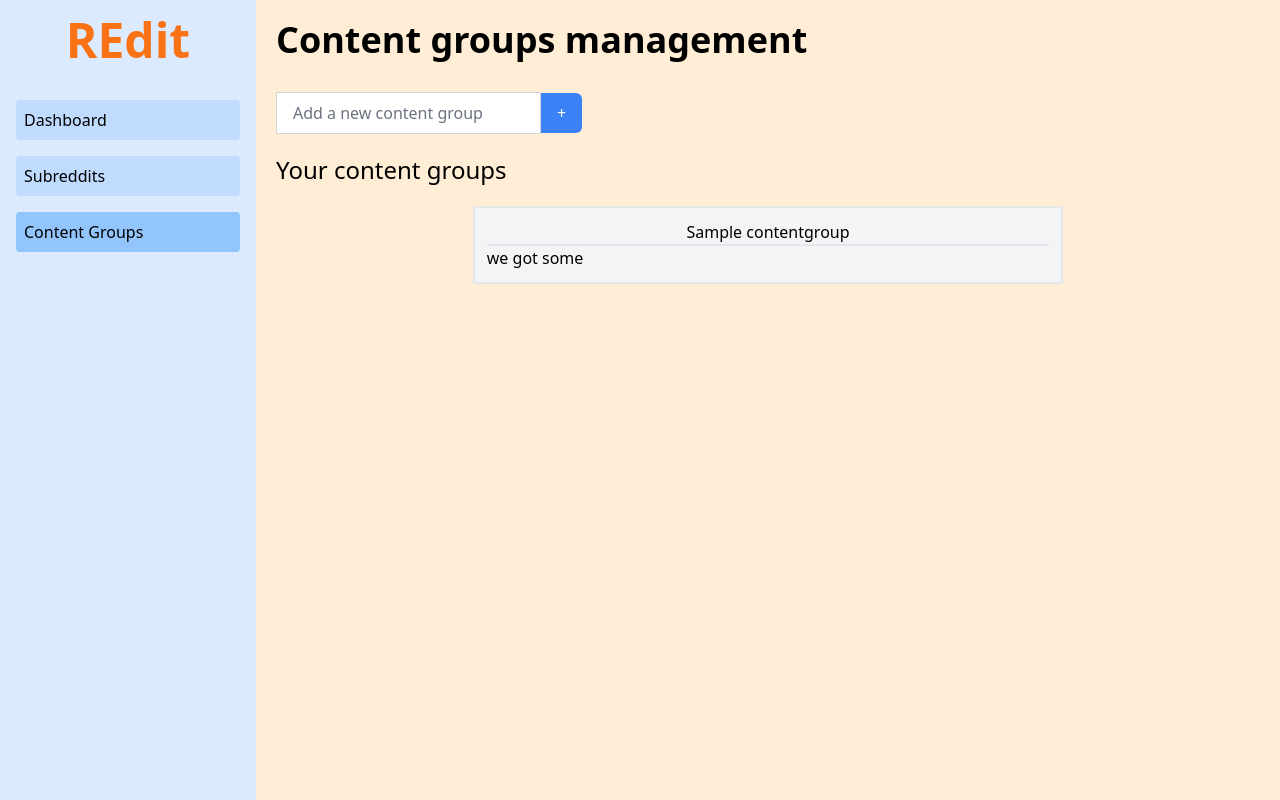
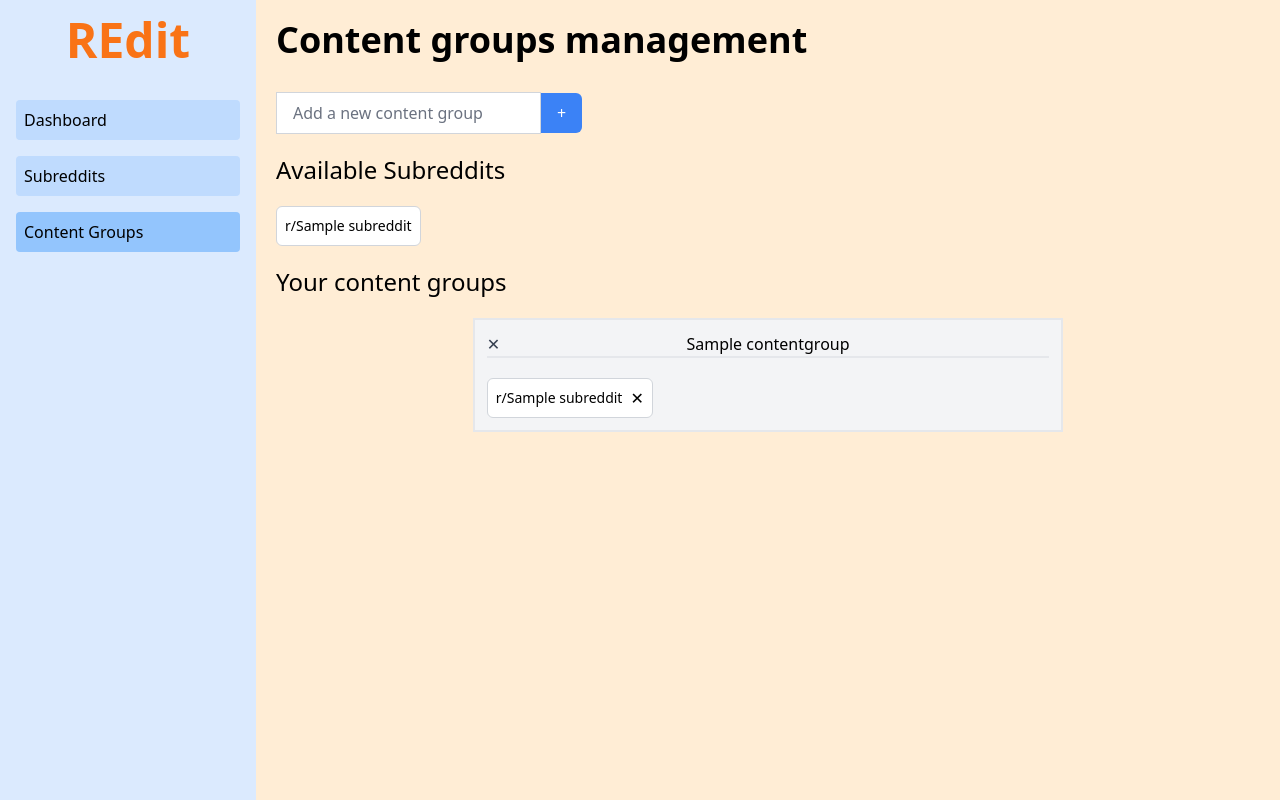
Before and after one commit to const-dominik/REdit, a Django app: page /subreddits/groups/ in a window 1280 px wide. Run offline with Django 4.2, Linux system fonts and the light colour scheme; tables that the repository leaves empty hold one stand-in row (values such as "Sample post"); some libraries are stand-ins or nearby versions.

Commit message:
added drf and removing

```diff
--- a/package.json
+++ b/package.json
@@ -8,5 +8,8 @@
   },
   "keywords": [],
   "author": "",
-  "license": "ISC"
+  "license": "ISC",
+  "dependencies": {
+    "r_edit": "file:"
+  }
 }
--- a/posts/urls.py
+++ b/posts/urls.py
@@ -1,5 +1,9 @@
 from django.urls import path
-from posts.views import SubredditList, ContentGroupList
+from posts.views import (
+    SubredditList,
+    ContentGroupList,
+)
+
 
 urlpatterns = [
     path("", SubredditList.as_view(), name="subreddits"),
--- a/posts/views.py
+++ b/posts/views.py
@@ -2,6 +2,10 @@ from django.views.generic import ListView
 from posts.models import Subreddit, ContentGroup
 from posts.forms import SubredditForm, ContentGroupForm
 from django.shortcuts import render, redirect
+from posts.serializers import SubredditSerializer, ContentGroupSerializer
+from rest_framework import viewsets
+from django.http import JsonResponse
+import json
 
 
 class SubredditList(ListView):
@@ -24,6 +28,11 @@ class SubredditList(ListView):
         return redirect("subreddits")
 
 
+class SubredditViewSet(viewsets.ModelViewSet):
+    queryset = Subreddit.objects.all()
+    serializer_class = SubredditSerializer
+
+
 class ContentGroupList(ListView):
     model = ContentGroup
     template_name = "posts/groups.html"
@@ -31,14 +40,38 @@ class ContentGroupList(ListView):
     def get_context_data(self, **kwargs):
         context = super().get_context_data(**kwargs)
         context["page_name"] = "groups"
+        context["subreddits_available"] = Subreddit.objects.all()
         context["form"] = ContentGroupForm
 
         return context
 
     def post(self, request, *args, **kwargs):
-        content_groups_form = ContentGroupForm(request.POST)
+        if request.POST:
+            content_groups_form = ContentGroupForm(request.POST)
 
-        if content_groups_form.is_valid():
-            content_groups_form.save()
+            if content_groups_form.is_valid():
+                content_groups_form.save()
+
+        elif request.body:
+            data = json.loads(request.body)
+            group_id = data["group_id"]
+            subreddit_id = data["subreddit_id"]
+            try:
+                subreddit = Subreddit.objects.get(id=subreddit_id)
+                group = ContentGroup.objects.get(id=group_id)
+                if group.subreddits.filter(id=subreddit_id).exists():
+                    group.subreddits.remove(subreddit)
+                else:
+                    group.subreddits.add(subreddit)
+                return JsonResponse({"success": True})
+            except (Subreddit.DoesNotExist, ContentGroup.DoesNotExist):
+                return JsonResponse(
+                    {"success": False, "error": "Subreddit or Content Group not found."}
+                )
 
         return redirect("contentgroups")
+
+
+class ContentGroupViewSet(viewsets.ModelViewSet):
+    queryset = ContentGroup.objects.all()
+    serializer_class = ContentGroupSerializer
--- a/pyproject.toml
+++ b/pyproject.toml
@@ -12,6 +12,8 @@ python = "^3.10"
 poethepoet = "^0.29.0"
 django = "^5.1.2"
 django-tailwind = {extras = ["reload"], version = "^3.8.0"}
+djangorestframework = "^3.15.2"
+django-extensions = "^3.2.3"
 
 [tool.poe.tasks.start]
 help = "Starts the development server"
@@ -29,6 +31,10 @@ cmd = "poetry run python manage.py migrate"
 help = "Makes new migrations"
 cmd = "poetry run python manage.py makemigrations"
 
+[tool.poe.tasks.urls]
+help = "Shows available urls"
+cmd = "poetry run python manage.py show_urls"
+
 
 [tool.poe.tasks.reset-db]
 help = "Resets db"
--- a/r_edit/settings.py
+++ b/r_edit/settings.py
@@ -30,6 +30,8 @@ INSTALLED_APPS = [
     "tailwind",
     "theme",
     "django_browser_reload",
+    "rest_framework",
+    "django_extensions",
 ]
 
 R_EDIT_APPS = ["dashboard.apps.DashboardConfig", "posts.apps.PostsConfig"]
--- a/r_edit/urls.py
+++ b/r_edit/urls.py
@@ -1,9 +1,17 @@
 from django.contrib import admin
 from django.urls import path, include
+
+from rest_framework import routers
+from posts.views import SubredditViewSet, ContentGroupViewSet
+
+router = routers.SimpleRouter()
+router.register(r"subreddits", SubredditViewSet)
+router.register(r"groups", ContentGroupViewSet)
 
 urlpatterns = [
     path("admin/", admin.site.urls),
     path("dashboard/", include("dashboard.urls"), name="dashboard"),
     path("subreddits/", include("posts.urls"), name="posts"),
     path("__reload__/", include("django_browser_reload.urls")),
+    path("api/", include(router.urls)),
 ]
--- a/templates/posts/groups.html
+++ b/templates/posts/groups.html
@@ -5,6 +5,7 @@
 {% block content %}
 <div class="h-screen p-5">
     <h1 class="text-4xl mb-6 font-bold">Content groups management</h1>
+
     <div class="mt-8">
         <form action="" method="POST" class="flex items-center">
             {% csrf_token %}
@@ -15,21 +16,107 @@
             </button>
         </form>
     </div>
+
+    {% if subreddits_available.count %}
+        <h3 class="text-2xl my-5">Available Subreddits</h3>
+        <div class="mt-5 flex gap-1">
+            {% for subreddit in subreddits_available %}
+                <div class="bg-white border border-gray-300 rounded-md p-2 flex justify-center items-center h-10 cursor-grab"
+                    draggable="true"
+                    data-subreddit-id="{{ subreddit.id }}"
+                    ondragstart="handleDragStart(event)">
+                    <div class="text-sm font-medium text-center">r/{{ subreddit.name }}</div>
+                </div>
+            {% empty %}
+                <p class="text-gray-500">No subreddits available.</p>
+            {% endfor %}
+        </div>
+    {% endif %}
+
     {% if object_list %}
         <h3 class="text-2xl my-5">Your content groups</h3>
         <div class="h-1/2 overflow-y-auto">
             {% for group in object_list %}
-                    <div class="w-3/5 border-2 bg-gray-100 m-auto p-3 mb-5">
-                        <h5 class="text-center font-medium">{{group.name}}</h5>
+                <div class="w-3/5 border-2 bg-gray-100 m-auto p-3 mb-5"
+                     ondrop="handleDrop(event, '{{ group.id }}')"
+                     ondragover="allowDrop(event)">
+                     <div class="relative flex items-center">
+                        <div class="absolute left-0 cursor-pointer text-gray-700" onclick="removeGroup(event, '{{ group.id }}')">&#10005;</div>
+                        <h5 class="flex-1 text-center font-medium">{{ group.name }}</h5>
+                    </div>
                     <div class="border"></div>
+                    <div class="subreddits-list mt-3">
                         {% if group.subreddits.exists %}
-                            we got some
+                            <div class="mt-5 flex gap-1">
+                            {% for subreddit in group.subreddits.all %}
+                                <div class="bg-white border border-gray-300 rounded-md p-2 flex justify-center items-center h-10">
+                                    <a href="{{subreddit.url}}" target="_blank" class="text-sm font-medium text-center">r/{{ subreddit.name }}</a>
+                                    <div class="ml-2 cursor-pointer" onclick="handleClick(event, '{{ subreddit.id }}', '{{ group.id }}')">&#10005;</div>
+                                </div>
+                            {% endfor %}
+                            </div>
                         {% else %}
                             <p class="text-center mt-3">This group is empty.</p>
                         {% endif %}
+                    </div>
                 </div>
             {% endfor %}
         </div>
     {% endif %}
 </div>
+
+<script>
+    const handleDragStart = (event) => {
+        event.dataTransfer.setData("subredditId", event.target.getAttribute("data-subreddit-id"));
+    }
+
+    const allowDrop = (event) => {
+        event.preventDefault();
+    }
+
+    const handleDrop = async (event, groupId) => {
+        event.preventDefault();
+        const subredditId = event.dataTransfer.getData("subredditId");
+
+        const response = await fetch("{% url 'contentgroups' %}", {
+            method: "POST",
+            headers: {
+                "Content-Type": "application/json",
+                "X-CSRFToken": "{{ csrf_token }}"
+            },
+            body: JSON.stringify({ "subreddit_id": subredditId, "group_id": groupId })
+        })
+        const data = await response.json()
+        if (data.success)
+            location.reload();
+    }
+
+    const handleClick = async (event, subredditId, groupId) => {
+        const response = await fetch("{% url 'contentgroups' %}", {
+            method: "POST",
+            headers: {
+                "Content-Type": "application/json",
+                "X-CSRFToken": "{{ csrf_token }}"
+            },
+            body: JSON.stringify({ "subreddit_id": subredditId, "group_id": groupId })
+        })
+        const data = await response.json()
+        if (data.success)
+            location.reload();
+    }
+
+    const removeGroup = async (event, groupId) => {
+        const URL = "{% url 'contentgroup-detail' pk=0 %}".replace("0", groupId);
+        const response = await fetch(URL, {
+            method: "DELETE",
+            headers: {
+                "Content-Type": "application/json",
+                "X-CSRFToken": "{{ csrf_token }}"
+            }
+        });
+        if (response.ok) {
+            location.reload();
+        }
+    }
+</script>
 {% endblock %}
--- a/templates/r_edit/base.html
+++ b/templates/r_edit/base.html
@@ -6,6 +6,7 @@
     <meta charset="UTF-8">
     <meta name="viewport" content="width=device-width, initial-scale=1.0">
     <title>{% block title %}{% endblock %}</title>
+    {% block head %} {% endblock %}
     {% tailwind_css %}
 </head>
 <body class="w-screen h-screen flex box-border m-0 p-0" >
--- a/theme/static/css/dist/styles.css
+++ b/theme/static/css/dist/styles.css
@@ -749,6 +749,22 @@ select {
   outline: 1px auto -webkit-focus-ring-color;
 }
 
+.absolute {
+  position: absolute;
+}
+
+.relative {
+  position: relative;
+}
+
+.left-0 {
+  left: 0px;
+}
+
+.top-0 {
+  top: 0px;
+}
+
 .m-0 {
   margin: 0px;
 }
@@ -778,6 +808,10 @@ select {
   margin-bottom: 2.25rem;
 }
 
+.mt-3 {
+  margin-top: 0.75rem;
+}
+
 .mt-5 {
   margin-top: 1.25rem;
 }
@@ -786,8 +820,12 @@ select {
   margin-top: 2rem;
 }
 
-.mt-3 {
-  margin-top: 0.75rem;
+.ml-1 {
+  margin-left: 0.25rem;
+}
+
+.ml-2 {
+  margin-left: 0.5rem;
 }
 
 .box-border {
@@ -836,6 +870,34 @@ select {
 
 .w-screen {
   width: 100vw;
+}
+
+.w-1 {
+  width: 0.25rem;
+}
+
+.w-0 {
+  width: 0px;
+}
+
+.w-80 {
+  width: 20rem;
+}
+
+.flex-1 {
+  flex: 1 1 0%;
+}
+
+.cursor-grab {
+  cursor: grab;
+}
+
+.cursor-grabbing {
+  cursor: grabbing;
+}
+
+.cursor-pointer {
+  cursor: pointer;
 }
 
 .flex-col {
@@ -1029,6 +1106,26 @@ select {
   color: rgb(255 255 255 / var(--tw-text-opacity));
 }
 
+.text-red-900 {
+  --tw-text-opacity: 1;
+  color: rgb(127 29 29 / var(--tw-text-opacity));
+}
+
+.text-red-500 {
+  --tw-text-opacity: 1;
+  color: rgb(239 68 68 / var(--tw-text-opacity));
+}
+
+.text-gray-300 {
+  --tw-text-opacity: 1;
+  color: rgb(209 213 219 / var(--tw-text-opacity));
+}
+
+.text-gray-700 {
+  --tw-text-opacity: 1;
+  color: rgb(55 65 81 / var(--tw-text-opacity));
+}
+
 .transition {
   transition-property: color, background-color, border-color, text-decoration-color, fill, stroke, opacity, box-shadow, transform, filter, -webkit-backdrop-filter;
   transition-property: color, background-color, border-color, text-decoration-color, fill, stroke, opacity, box-shadow, transform, filter, backdrop-filter;
--- a/theme/static_src/package.json
+++ b/theme/static_src/package.json
@@ -24,5 +24,8 @@
     "postcss-simple-vars": "^7.0.1",
     "rimraf": "^5.0.5",
     "tailwindcss": "^3.4.0"
+  },
+  "dependencies": {
+    "theme": "file:"
   }
 }
```
Also changed, not shown: other parts of theme/static/css/dist/styles.css (+58 -33 lines), posts/serializers.py (added, +14 -0 lines), templates/posts/subreddits.html (+21 -1 lines), package-lock.json (added), theme/static_src/package-lock.json, 1 other file. Lines whose indentation alone changed are shown as unchanged.
